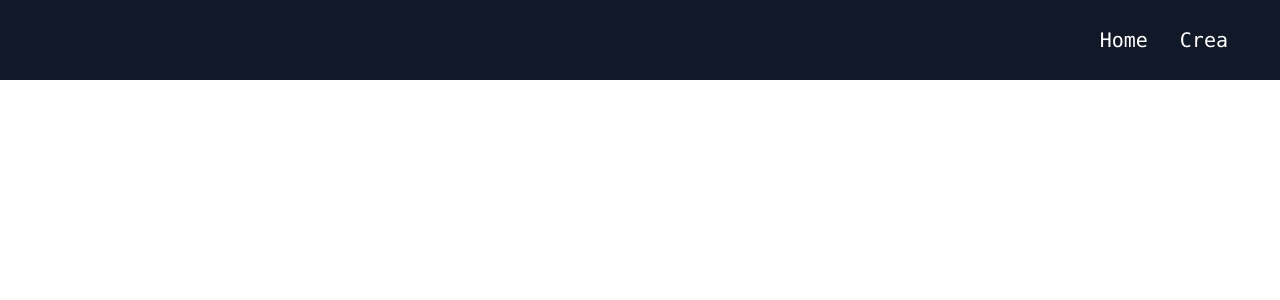
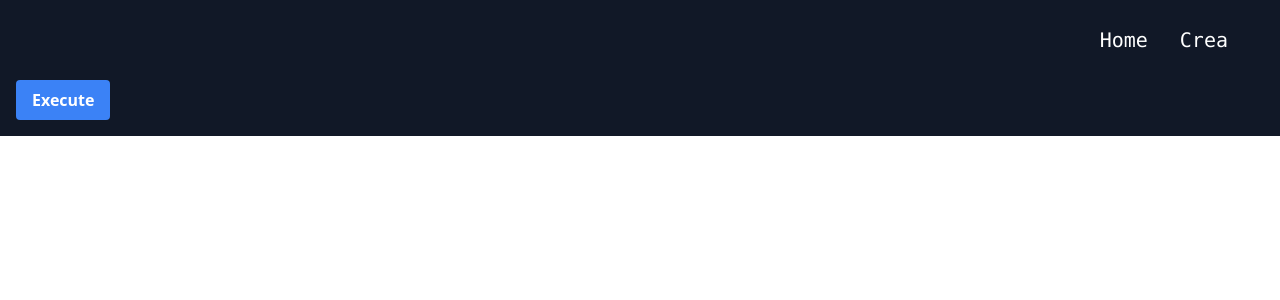
Before and after one commit to simone-lungarella/winforce, a SvelteKit app: page /create in a window 1280 px wide. Shown: the top 300 px of the page. Built offline with nearby package versions, Linux system fonts and the light colour scheme.

Commit message:
Test api call in static module

```diff
--- a/package.json
+++ b/package.json
@@ -30,5 +30,8 @@
     "typescript": "^4.9.4",
     "vite": "^4.0.3"
   },
-  "type": "module"
+  "type": "module",
+  "dependencies": {
+    "axios": "^1.2.3"
+  }
 }
--- a/src/routes/create/+page.svelte
+++ b/src/routes/create/+page.svelte
@@ -0,0 +1,18 @@
+<script>
+  import { slide } from "svelte/transition";
+  import axios from "axios";
+
+  const executeCall = async () => {
+    const response = await axios.get(
+      "https://dockyard-handler.herokuapp.com/v1.0.0/events"
+    );
+    console.log(response);
+  };
+</script>
+
+<div transition:slide={{ duration: 200 }} class="md:mt-16">
+  <button
+    class="bg-blue-500 hover:bg-blue-700 text-white font-bold py-2 px-4 rounded"
+    on:click={executeCall}>Execute</button
+  >
+</div>
```
Also changed, not shown: 1 other file (tests, documents, lock files or other folders).
